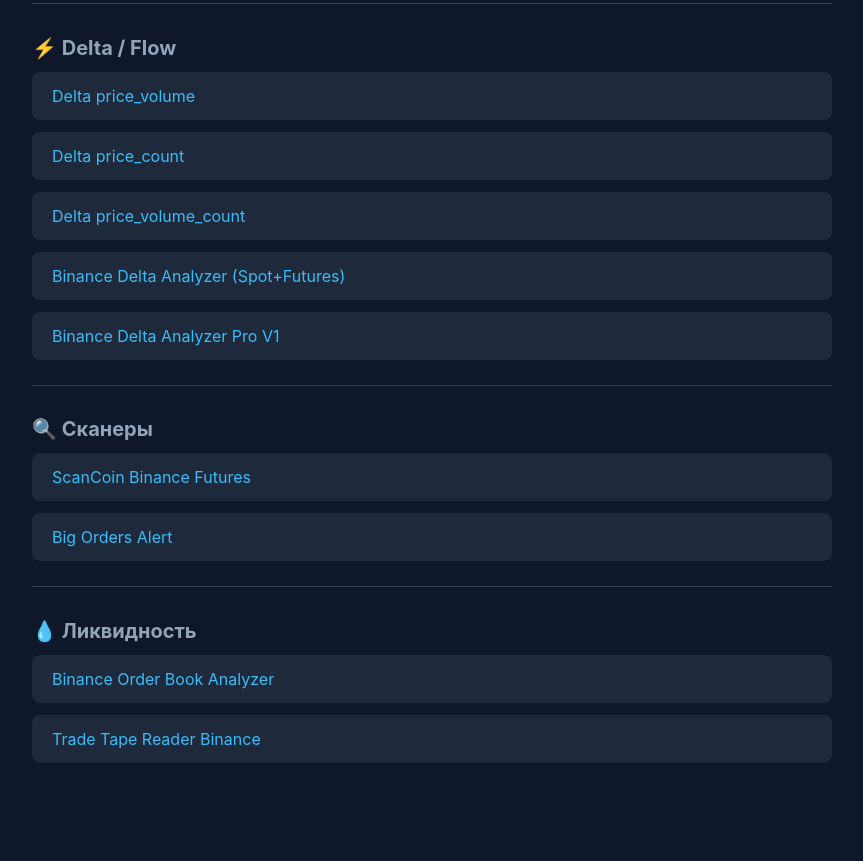
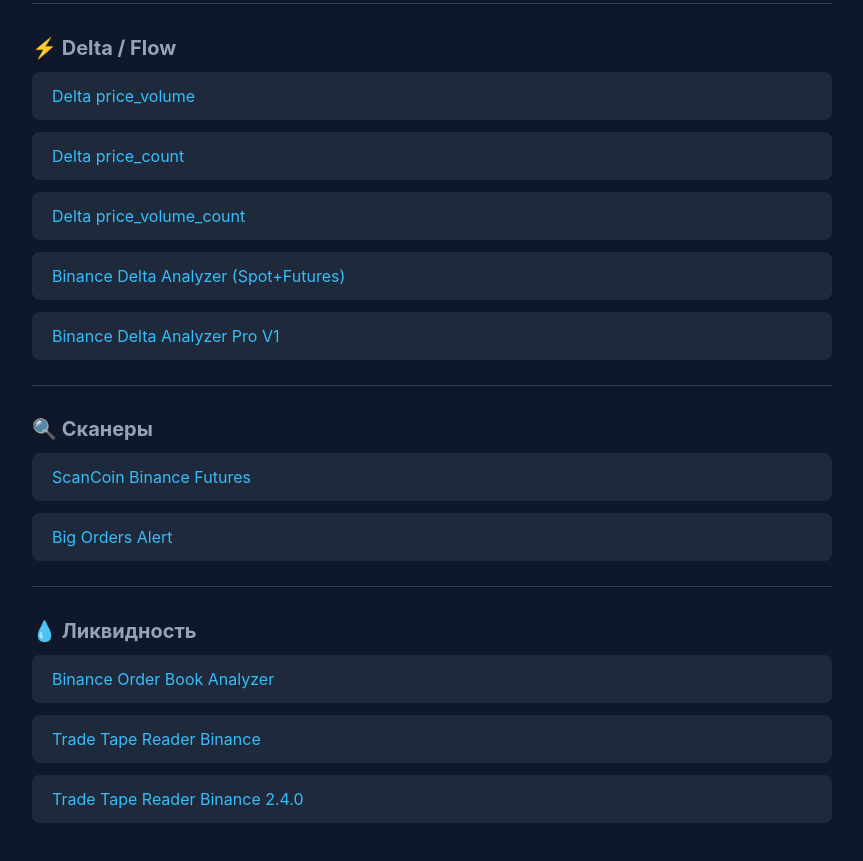
Before and after one commit to rus2581/a-collection-of-scripts, a plain HTML site: page index.html in a window 1280 px wide. Shown: the part 843-1704 px from the top of the page, without its empty margins (208-1071 px from the left). Before the commit the page ends 1666 px from the top, so only its background shows below. Drawn offline with Linux system fonts and the light colour scheme.

Commit message:
index.html

```diff
--- a/index.html
+++ b/index.html
@@ -103,6 +103,7 @@
     <div class="tools">
       <a href="https://rus2581.github.io/orderbook/" target="_blank">Binance Order Book Analyzer</a>
       <a href="https://rus2581.github.io/TradeStream/" target="_blank">Trade Tape Reader Binance</a>
+	  <a href="https://rus2581.github.io/Trade-Tape-Reader-2.4.0-/" target="_blank">Trade Tape Reader Binance 2.4.0</a>
     </div>
   </div>
 </body>
```
